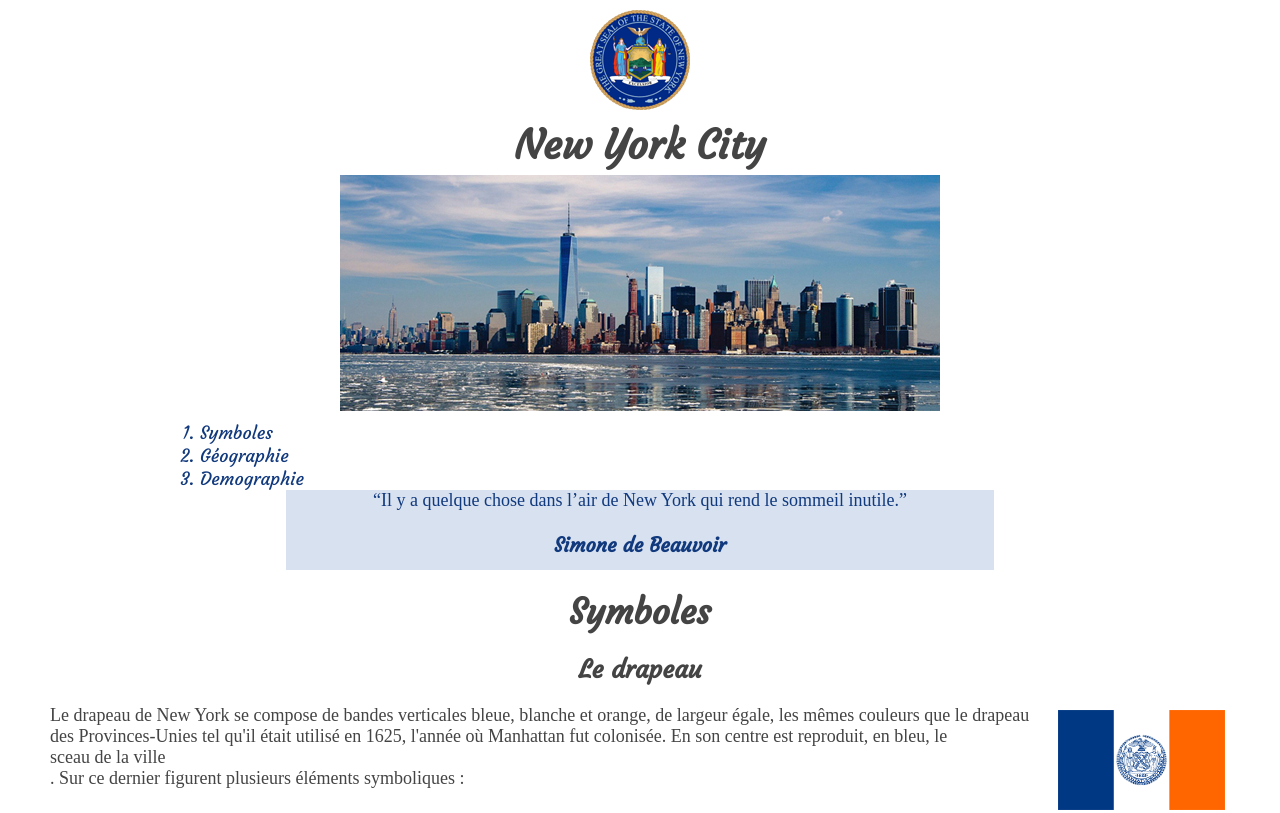
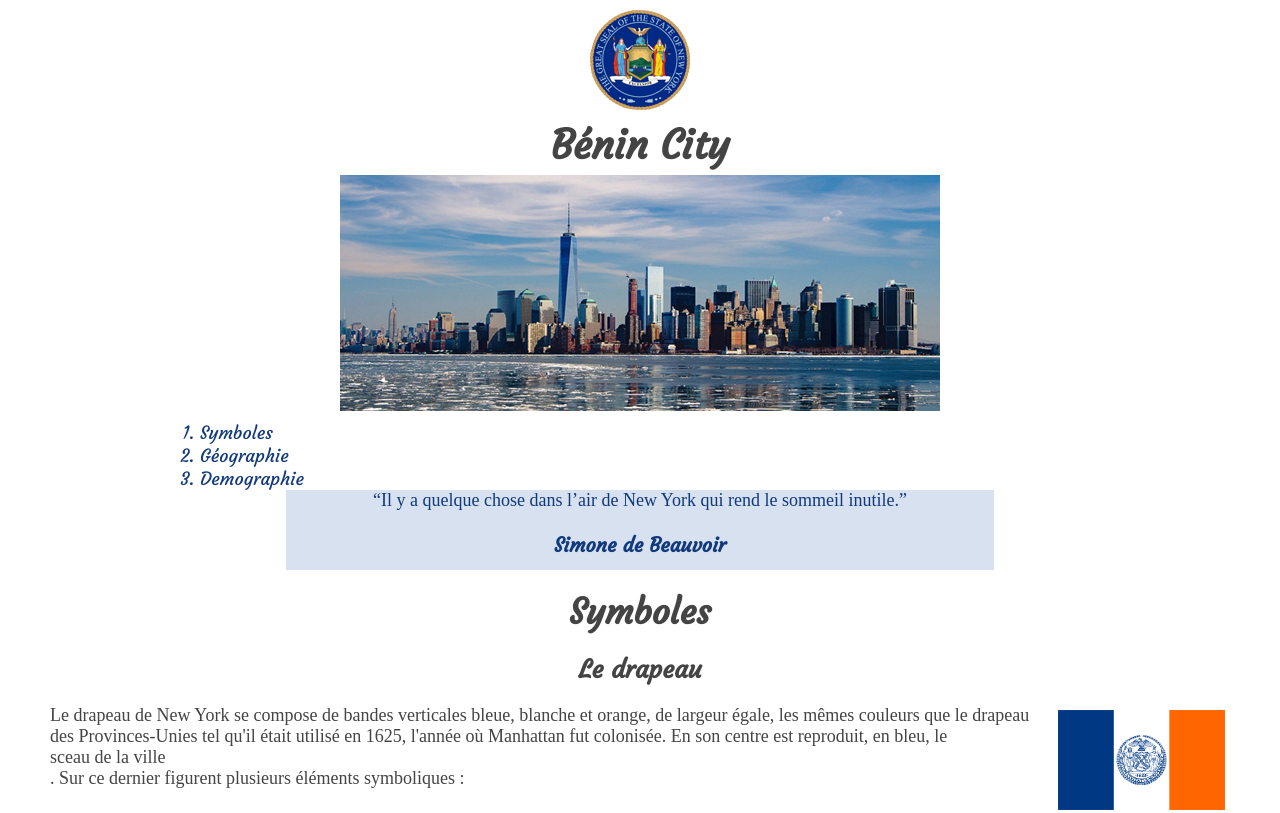
Before and after one commit to pascalkakpo/Exercice-New-York, a plain HTML site: page index.html in a window 1280 px wide. Shown: the top 813 px of the page. Drawn offline with Linux system fonts and the light colour scheme.

Commit message:
Update index.html

```diff
--- a/index.html
+++ b/index.html
@@ -11,7 +11,7 @@
 <body>
     <div class="bo">
         <img src="assets/img/seal-ny.png" alt="">
-        <h1>New York City</h1>
+        <h1>Bénin City</h1>
         <img src="assets/img/new-york.jpg" alt="" class="img1">
     </div>
         <ol>
```
